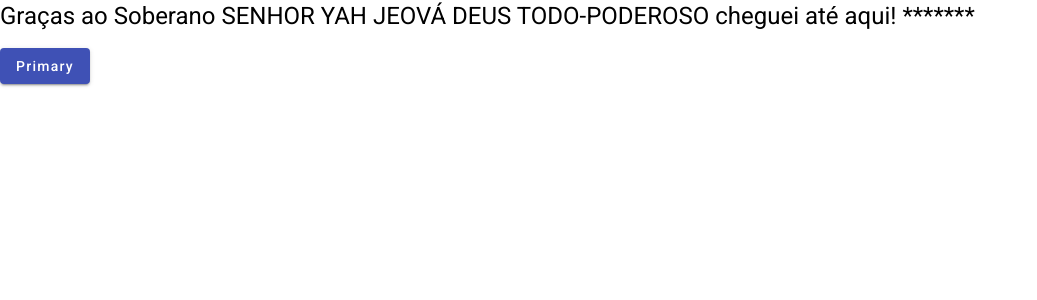
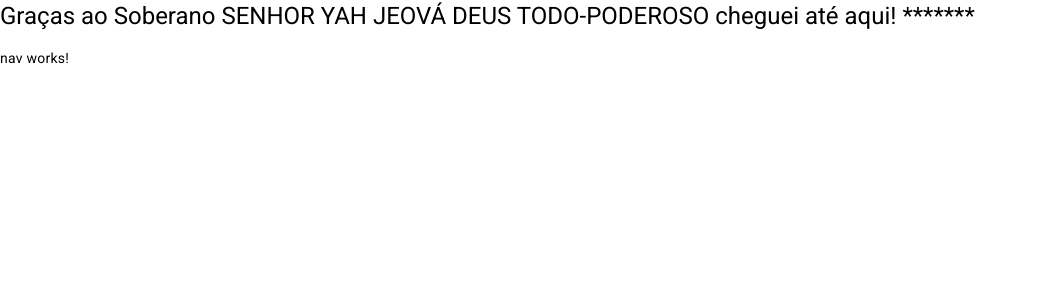
Before and after one commit to abnobrega/helpdesk-frontend, an Angular app: page / in a window 1280 px wide. Shown: the top 300 px of the page, without its empty margins (0-1037 px from the left). Built offline with nearby package versions, Linux system fonts and the light colour scheme.

Commit message:
Rota para componente NAV implementada

```diff
--- a/src/app/app-routing.module.ts
+++ b/src/app/app-routing.module.ts
@@ -1,7 +1,10 @@
 import { NgModule } from '@angular/core';
 import { RouterModule, Routes } from '@angular/router';
+import { NavComponent } from './components/nav/nav.component';
 
-const routes: Routes = [];
+const routes: Routes = [
+  { path: '', component: NavComponent }
+];
 
 @NgModule({
   imports: [RouterModule.forRoot(routes)],
--- a/src/app/app.component.html
+++ b/src/app/app.component.html
@@ -1,2 +1,7 @@
 <h1>Graças ao Soberano SENHOR YAH JEOVÁ DEUS TODO-PODEROSO cheguei até aqui! *******</h1>
-<button mat-raised-button color="primary">Primary</button>
+
+<!-- <button mat-raised-button color="primary">Primary</button> -->
+<!-- Chamada do seletor do componente nav -->
+<!-- <app-nav></app-nav> -->
+
+<router-outlet></router-outlet>
```
